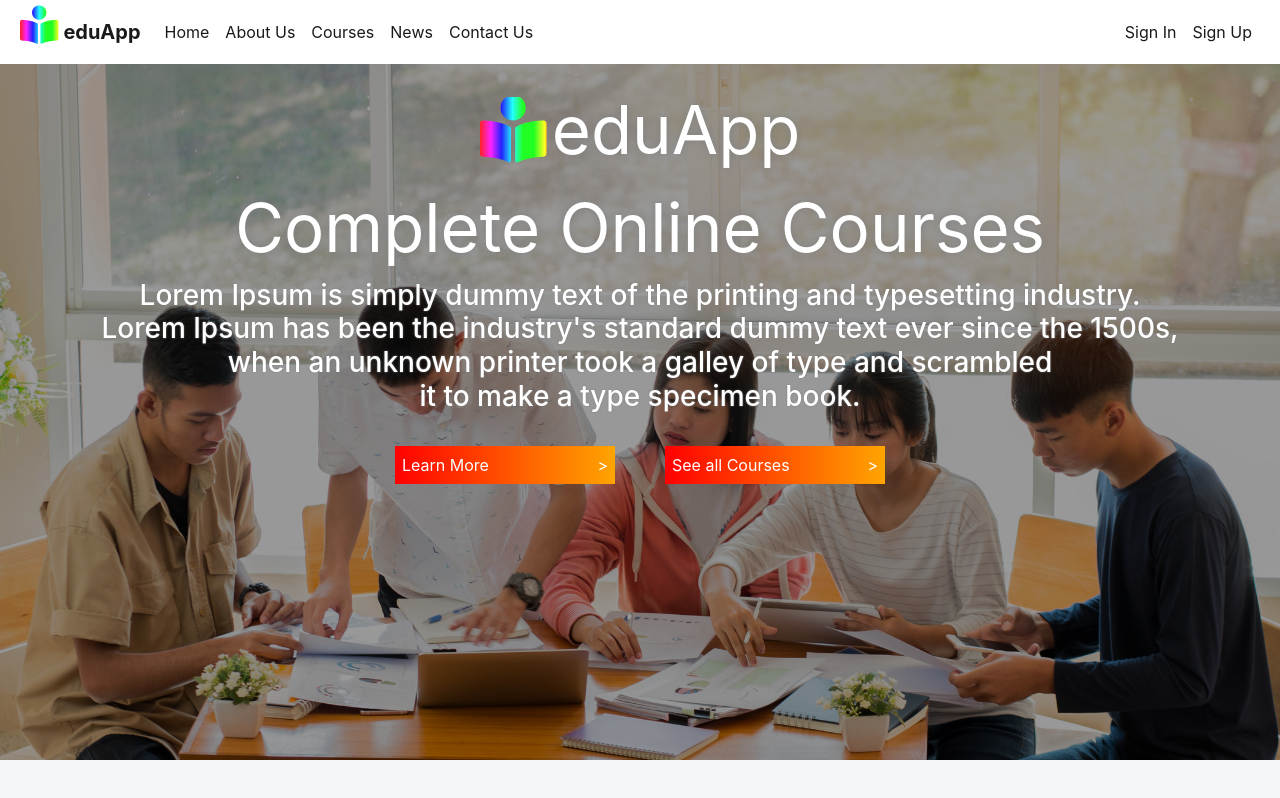
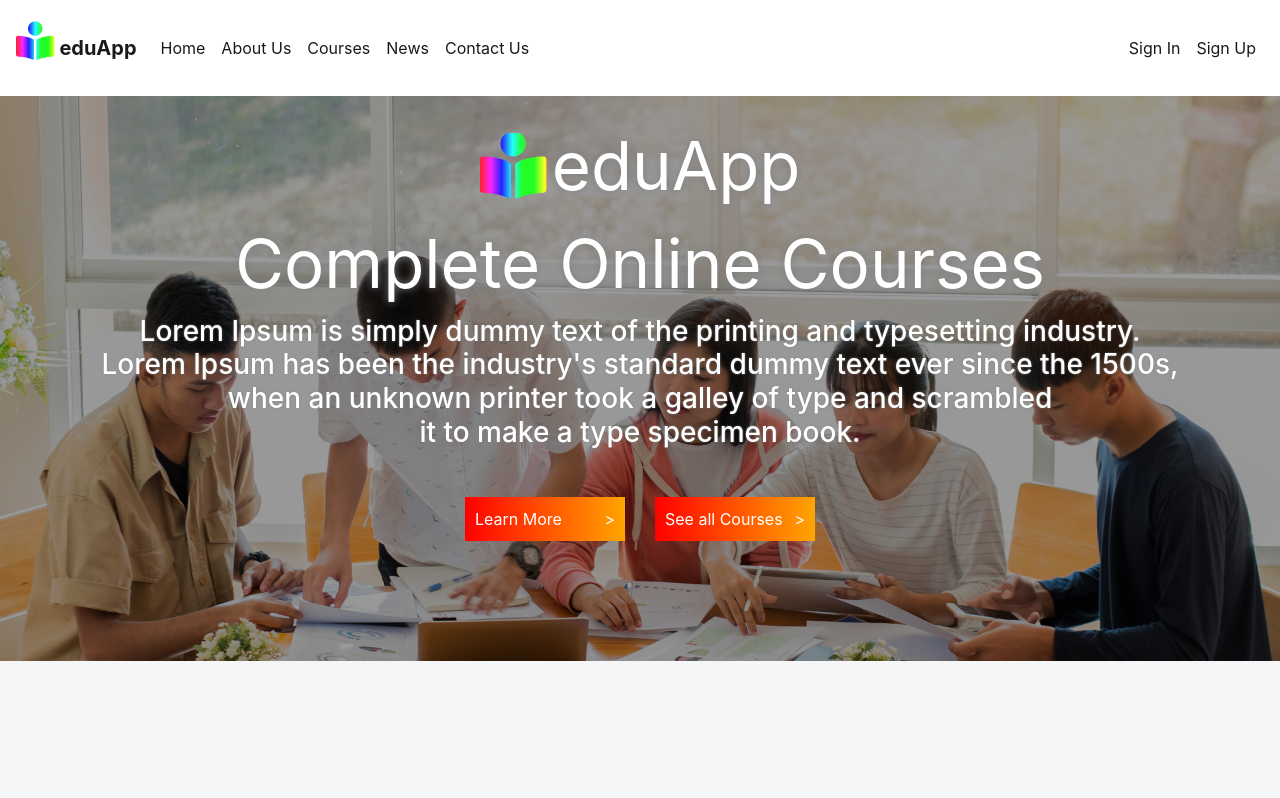
Before and after one commit to PraveenKumarRana/eduApp, a React app in the folder client/: page / in a window 1280 px wide. Built offline with nearby package versions, Linux system fonts and the light colour scheme.

Commit message:
This makes the introduction page of the app.

```diff
--- a/client/src/components/homepage/Homepage.css
+++ b/client/src/components/homepage/Homepage.css
@@ -2,17 +2,16 @@
     background-image: url("../../images/n-students-z-20171228.jpg");
     background-size: cover;
     background-position: center center;
-    height: 700px;
-    margin-top: 60px;
+    margin-top: 96px;
 }
 
 .hiding-background-image{
-    height: 700px;
-    background-color: rgba(0, 0, 0,0.4)
+    height: 100%;
+    background-color: rgba(0, 0, 0,0.4);
+    margin-bottom: 200px;
 }
 
 .landing-page-info-container{
-    height: 700px;
     padding: 20px;
     display: flex;
     flex-direction: column;
--- a/client/src/components/homepage/Homepage.js
+++ b/client/src/components/homepage/Homepage.js
@@ -7,7 +7,7 @@ const Homepage = (props) => {
     return (
         <div className="landing-main-page">
             <div className="hiding-background-image">
-                <div className="landing-page-info-container">
+                <div className="landing-page-info-container container">
                     <div className="brand-name" style={{marginBottom: "-30px"}}>
                     <i class="fas fa-book-reader rainbow" style={{fontSize:"0.7in", height:"1in", textShadow:"0 0 0"}}></i><span>eduApp</span>
                     </div>
--- a/client/src/containers/navbar/Navbar.css
+++ b/client/src/containers/navbar/Navbar.css
@@ -1,9 +1,10 @@
 /* Navbar styling */
 .navbar{
-    height: 4rem;
+    height: 6rem;
     background-color: white;
-    padding: 20px;
+    padding: auto 20px;
 }
+
 
 .fa-book-reader{
     font-size: 0.4in;
--- a/client/src/index.css
+++ b/client/src/index.css
@@ -10,11 +10,12 @@ code {
 
 /* Styling button for whole page. */
 .orange-button{
-  padding: 7px;
+  padding: 10px;
   text-decoration-style: none;
   color: white;
   background-image: linear-gradient(to right, red,orange);
-  margin:25px;
-  width: 220px;
+  margin:40px 15px;
+  width: 160px;
   text-decoration: none;
+  margin-bottom: 100px;
 }
```
Also changed, not shown: client/src/components/footer/Footer.js (added, +12 -0 lines), client/src/components/footer/Footer.css (added).
